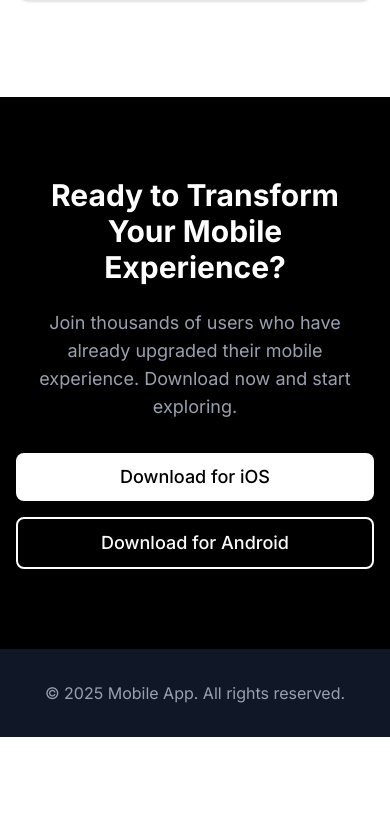
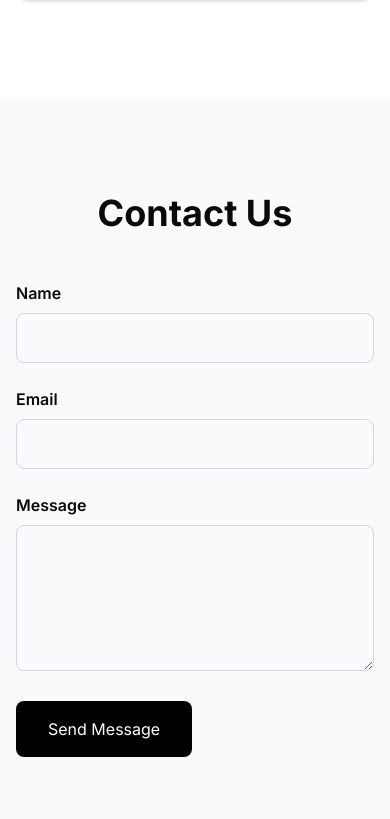
Before and after one commit to Fefox-glitch/codestartmob, a Next.js app: page /mobile-app in a window 390 px wide. Shown: the part 6885-7704 px from the top of the page. Before the commit the page ends 7622 px from the top, so only its background shows below. Built offline with nearby package versions, Linux system fonts and the light colour scheme.

Commit message:
Add Contact Us section to mobile app landing page

```diff
--- a/src/app/mobile-app/page.tsx
+++ b/src/app/mobile-app/page.tsx
@@ -3,6 +3,7 @@
 import TestimonialsSection from '@/components/TestimonialsSection'
 import PricingSection from '@/components/PricingSection'
 import FaqSection from '@/components/FaqSection'
+import ContactSection from '@/components/ContactSection'
 import { Button } from '@/components/ui/button'
 
 export const metadata = {
@@ -27,6 +28,9 @@
 
       {/* FAQ Section */}
       <FaqSection />
+
+      {/* Contact Section */}
+      <ContactSection />
 
       {/* Download Section */}
       <section className="py-20 bg-black text-white" id="download">
--- /dev/null
+++ b/src/components/ContactSection.tsx
@@ -0,0 +1,90 @@
+'use client'
+
+import { useState } from 'react'
+
+export default function ContactSection() {
+  const [formData, setFormData] = useState({
+    name: '',
+    email: '',
+    message: ''
+  })
+
+  const [submitted, setSubmitted] = useState(false)
+
+  const handleChange = (e: React.ChangeEvent<HTMLInputElement | HTMLTextAreaElement>) => {
+    setFormData({
+      ...formData,
+      [e.target.name]: e.target.value
+    })
+  }
+
+  const handleSubmit = (e: React.FormEvent) => {
+    e.preventDefault()
+    // For now, just simulate submission
+    setSubmitted(true)
+  }
+
+  return (
+    <section className="py-24 bg-gray-50">
+      <div className="container mx-auto px-4 max-w-3xl">
+        <h2 className="text-4xl font-bold text-center mb-12">Contact Us</h2>
+        {submitted ? (
+          <p className="text-center text-green-600 text-lg">
+            Thank you for your message! We will get back to you soon.
+          </p>
+        ) : (
+          <form onSubmit={handleSubmit} className="space-y-6">
+            <div>
+              <label htmlFor="name" className="block mb-2 font-semibold">
+                Name
+              </label>
+              <input
+                type="text"
+                id="name"
+                name="name"
+                value={formData.name}
+                onChange={handleChange}
+                required
+                className="w-full border border-gray-300 rounded-md px-4 py-3 focus:outline-none focus:ring-2 focus:ring-black"
+              />
+            </div>
+            <div>
+              <label htmlFor="email" className="block mb-2 font-semibold">
+                Email
+              </label>
+              <input
+                type="email"
+                id="email"
+                name="email"
+                value={formData.email}
+                onChange={handleChange}
+                required
+                className="w-full border border-gray-300 rounded-md px-4 py-3 focus:outline-none focus:ring-2 focus:ring-black"
+              />
+            </div>
+            <div>
+              <label htmlFor="message" className="block mb-2 font-semibold">
+                Message
+              </label>
+              <textarea
+                id="message"
+                name="message"
+                value={formData.message}
+                onChange={handleChange}
+                required
+                rows={5}
+                className="w-full border border-gray-300 rounded-md px-4 py-3 focus:outline-none focus:ring-2 focus:ring-black"
+              />
+            </div>
+            <button
+              type="submit"
+              className="bg-black text-white px-8 py-4 rounded-md hover:bg-gray-900 transition"
+            >
+              Send Message
+            </button>
+          </form>
+        )}
+      </div>
+    </section>
+  )
+}
```
